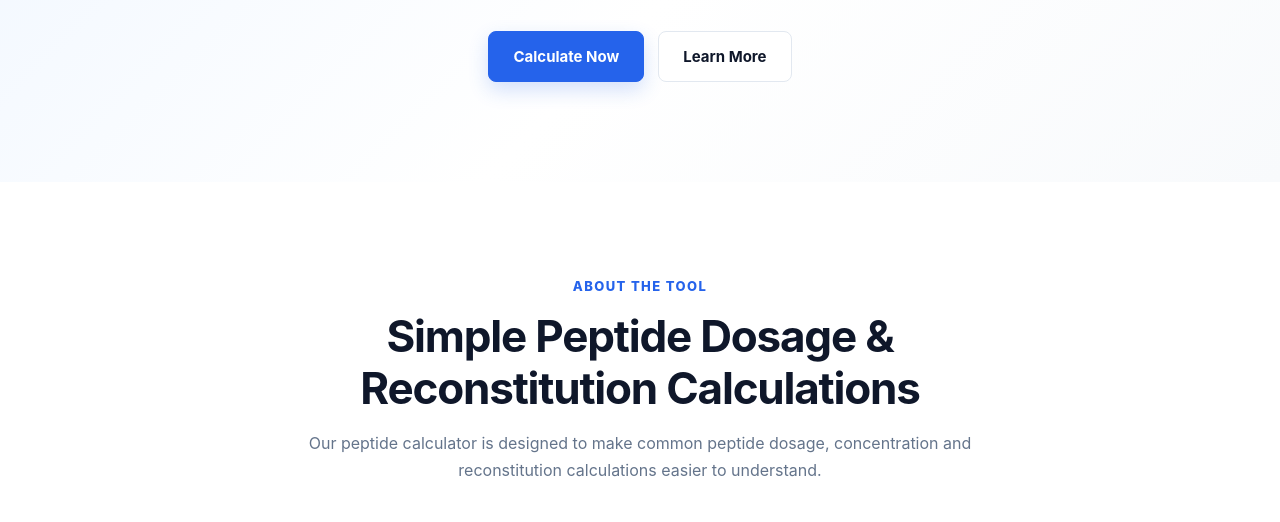
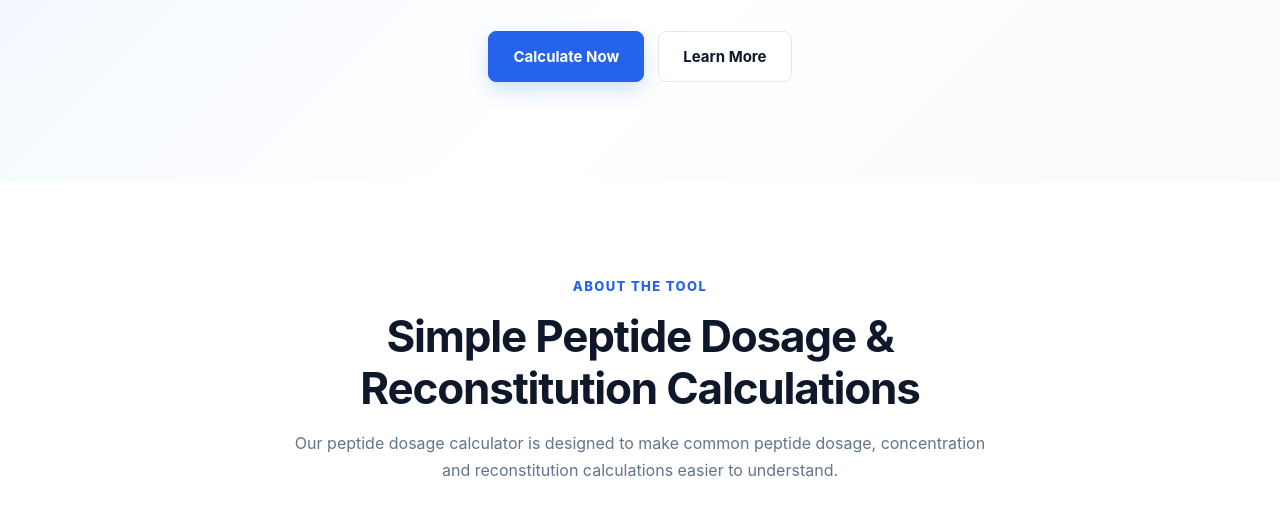
Before and after one commit to Rohan-Naeem/peptide-calculator, a plain HTML site: page index.html in a window 1280 px wide. Shown: the part 430-952 px from the top of the page. Drawn offline with Linux system fonts and the light colour scheme.

Commit message:
SEO keywords: use "peptide dosage calculator" naturally in About intro (no competitor brand targeted)

```diff
--- a/index.html
+++ b/index.html
@@ -204,7 +204,7 @@
                     </h2>
 
                     <p>
-                        Our peptide calculator is designed to make common
+                        Our peptide dosage calculator is designed to make common
                         peptide dosage, concentration and reconstitution
                         calculations easier to understand.
                     </p>
```
